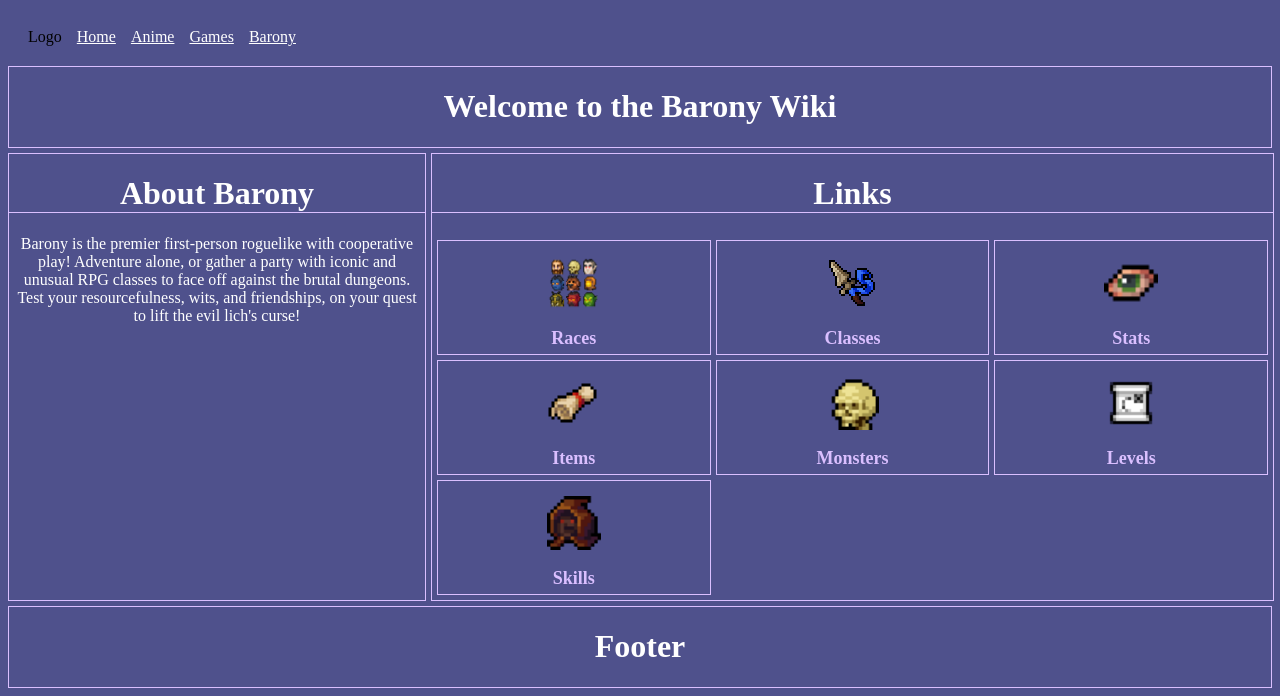
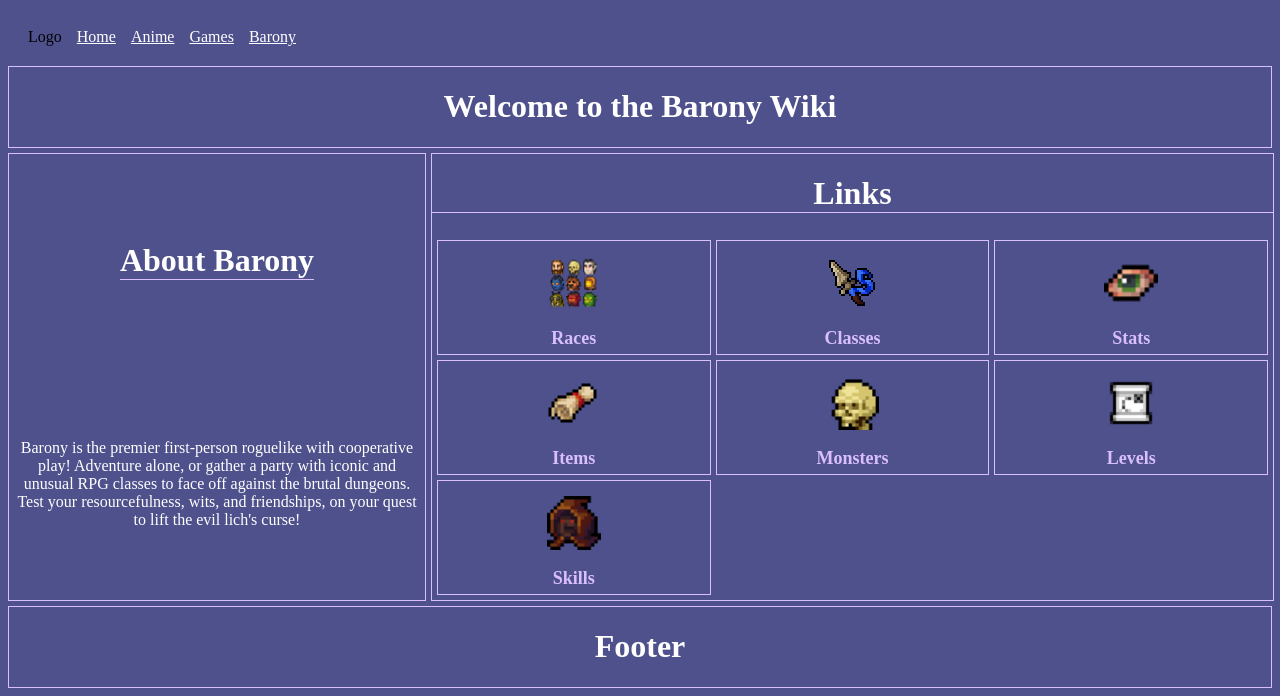
Before and after one commit to TheBestCupcake/waow, a React (Vite) app in the folder client/: page /Barony in a window 1280 px wide. Shown: the top 696 px of the page. Built offline with nearby package versions, Linux system fonts and the light colour scheme.

Commit message:
Centered the image.

```diff
--- a/client/src/App.css
+++ b/client/src/App.css
@@ -75,6 +75,9 @@
 
     color: white;
     border: 1px solid #dabfff;
+
+    display: grid;
+    place-items: center;
 }
 
 .barony h1{
@@ -88,9 +91,10 @@
     text-align: center;
 }
 
-.baronyImage{
+.barony img{
     margin: auto;
-    width: 50%;
+
+
 }
 
 
--- a/client/src/pages/barony/Barony_Class.tsx
+++ b/client/src/pages/barony/Barony_Class.tsx
@@ -21,7 +21,8 @@
         <h1>{classInfo.id}</h1>
         <p>{classInfo.description}</p>
 
-        <img className="baronyImage" src={classInfo.characterImage}></img>
+        <img src={classInfo.characterImage}></img>
+        <p>A Human Barbarian</p>
 
         <div className="baronyStatGrid">
           <ul>
```
